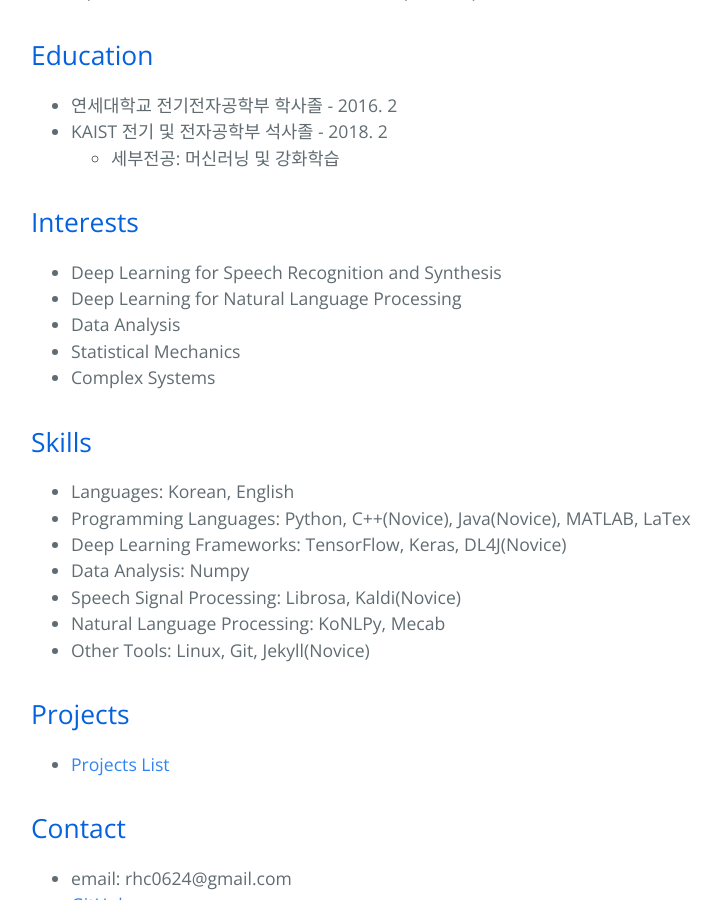
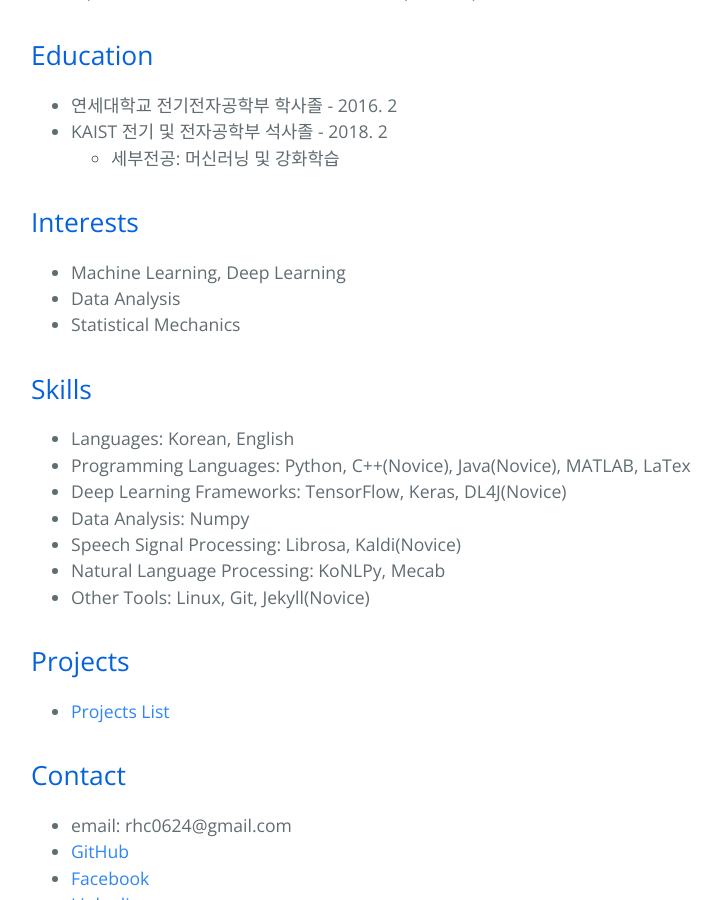
Before and after one commit to hcnoh/hcnoh.github.io, a Jekyll site: the page built from about.md, in a window 1280 px wide and 900 px high, scrolled down 1105 px. Shown: the whole window, without its empty margins (193-915 px from the left). Built offline with Jekyll 4.4.1, drawn with Linux system fonts in a browser that asks for light colours.

Commit message:
Update about.md

```diff
--- a/about.md
+++ b/about.md
@@ -18,11 +18,9 @@ permalink: /about
   - 세부전공: 머신러닝 및 강화학습
 
 ## Interests
-- Deep Learning for Speech Recognition and Synthesis
-- Deep Learning for Natural Language Processing
+- Machine Learning, Deep Learning
 - Data Analysis
 - Statistical Mechanics
-- Complex Systems
 
 ## Skills
 - Languages: Korean, English
```
